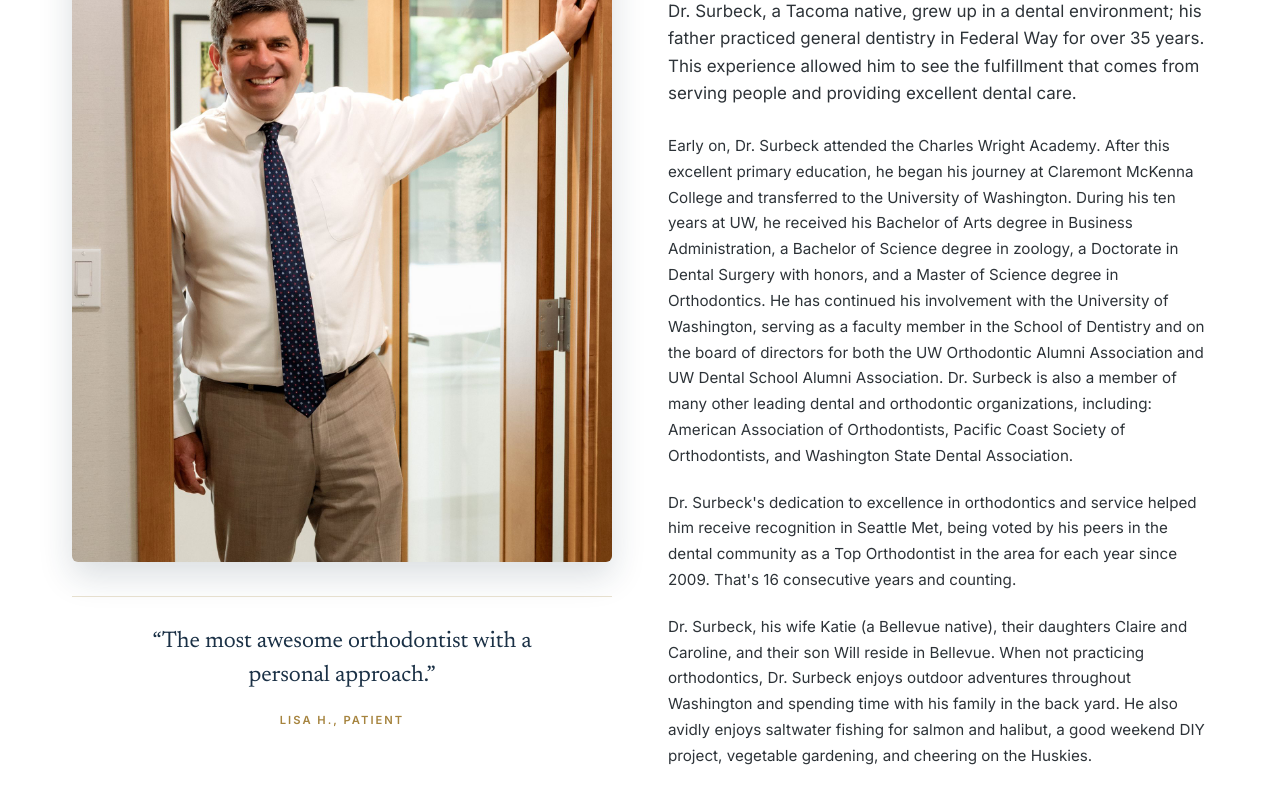
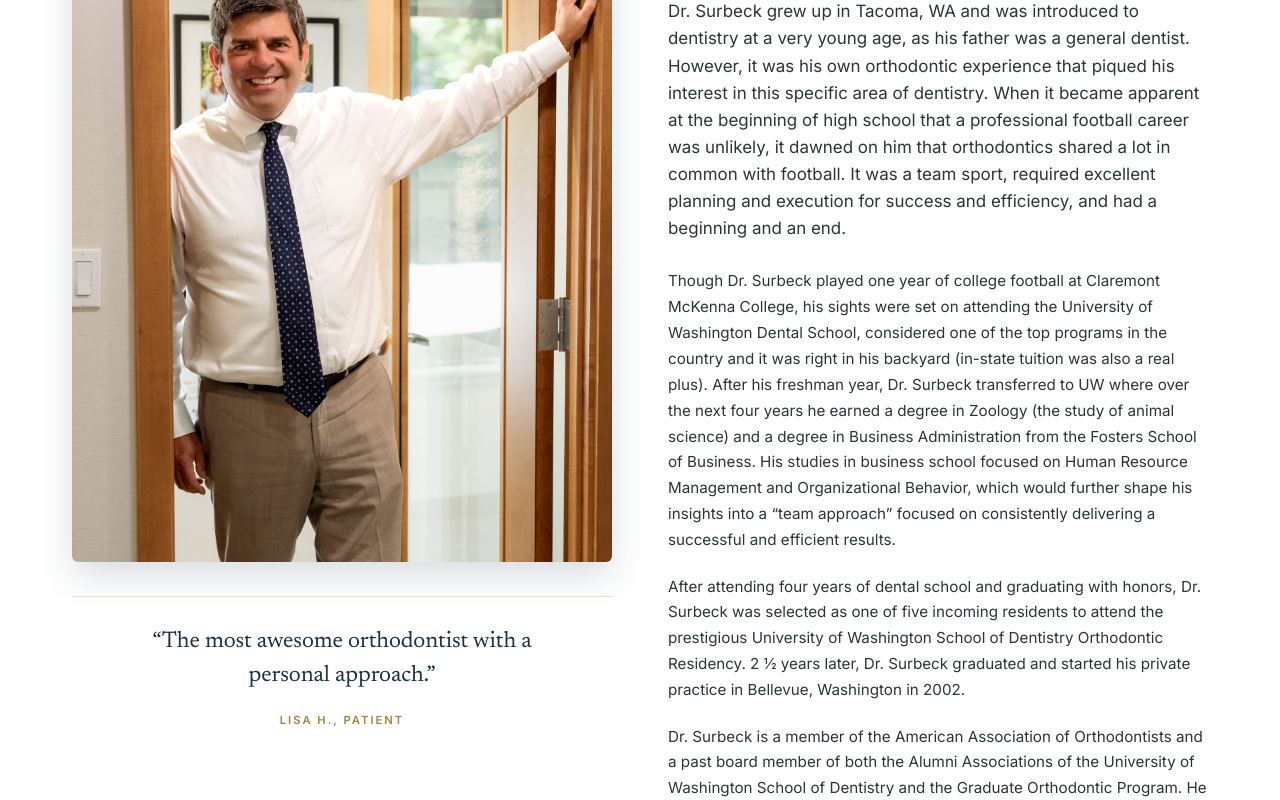
Before and after one commit to kbui041/surbeck, a React (Vite) app: page /about in a window 1280 px wide. Shown: the part 280-1080 px from the top of the page. Built offline with nearby package versions, Linux system fonts and the light colour scheme.

Commit message:
update image and surbeck bio

```diff
--- a/src/pages/About.jsx
+++ b/src/pages/About.jsx
@@ -25,42 +25,45 @@ export default function About() {
           <p className="about-role">Orthodontist &middot; Bellevue, Washington</p>
 
           <p className="lead">
-            Dr. Surbeck, a Tacoma native, grew up in a dental environment; his father
-            practiced general dentistry in Federal Way for over 35 years. This experience
-            allowed him to see the fulfillment that comes from serving people and providing
-            excellent dental care.
+          Dr. Surbeck grew up in Tacoma, WA and was introduced to dentistry at a very young age, as his
+father was a general dentist. However, it was his own orthodontic experience that piqued his
+interest in this specific area of dentistry. When it became apparent at the beginning of high
+school that a professional football career was unlikely, it dawned on him that orthodontics
+shared a lot in common with football. It was a team sport, required excellent planning and
+execution for success and efficiency, and had a beginning and an end.
           </p>
 
           <p>
-            Early on, Dr. Surbeck attended the Charles Wright Academy. After this excellent
-            primary education, he began his journey at Claremont McKenna College and
-            transferred to the University of Washington. During his ten years at UW, he
-            received his Bachelor of Arts degree in Business Administration, a Bachelor of
-            Science degree in zoology, a Doctorate in Dental Surgery with honors, and a
-            Master of Science degree in Orthodontics. He has continued his involvement with
-            the University of Washington, serving as a faculty member in the School of
-            Dentistry and on the board of directors for both the UW Orthodontic Alumni
-            Association and UW Dental School Alumni Association. Dr. Surbeck is also a member
-            of many other leading dental and orthodontic organizations, including: American
-            Association of Orthodontists, Pacific Coast Society of Orthodontists, and
-            Washington State Dental Association.
+          Though Dr. Surbeck played one year of college football at Claremont McKenna College, his
+sights were set on attending the University of Washington Dental School, considered one of the
+top programs in the country and it was right in his backyard (in-state tuition was also a real
+plus). After his freshman year, Dr. Surbeck transferred to UW where over the next four years
+he earned a degree in Zoology (the study of animal science) and a degree in Business
+Administration from the Fosters School of Business. His studies in business school focused on
+Human Resource Management and Organizational Behavior, which would further shape his
+insights into a “team approach” focused on consistently delivering a successful and efficient
+results.
           </p>
 
           <p>
-            Dr. Surbeck's dedication to excellence in orthodontics and service helped him
-            receive recognition in Seattle Met, being voted by his peers in the dental
-            community as a Top Orthodontist in the area for each year since 2009. That's 16
-            consecutive years and counting.
+          After attending four years of dental school and graduating with honors, Dr. Surbeck was
+selected as one of five incoming residents to attend the prestigious University of Washington
+School of Dentistry Orthodontic Residency. 2 ½ years later, Dr. Surbeck graduated and started
+his private practice in Bellevue, Washington in 2002.
           </p>
 
           <p>
-            Dr. Surbeck, his wife Katie (a Bellevue native), their daughters Claire and
-            Caroline, and their son Will reside in Bellevue. When not practicing orthodontics,
-            Dr. Surbeck enjoys outdoor adventures throughout Washington and spending time with
-            his family in the back yard. He also avidly enjoys saltwater fishing for salmon
-            and halibut, a good weekend DIY project, vegetable gardening, and cheering on the
-            Huskies.
+          Dr. Surbeck is a member of the American Association of Orthodontists and a past board
+member of both the Alumni Associations of the University of Washington School of Dentistry
+and the Graduate Orthodontic Program. He is a past part-time faculty member of the UW
+School of Dentistry, as well as the 1994 UW Homecoming King.
           </p>
+
+          <p>Dr. Surbeck and his wife Katie (a Bellevue native) have lived on the Eastside since 1999. Their 3
+adult children are in college or have graduated college and continue to live in the Seattle area.
+As an “empty nester”, Dr. Surbeck enjoys refining processes and focusing on patient care, as
+well as saltwater fishing, gardening, cooking and entertaining, and completing projects at their
+family cabin on Vancouver Island. At some point, he may get back in to teaching.</p>
         </div>
       </div>
     </section>
--- a/src/pages/Team.jsx
+++ b/src/pages/Team.jsx
@@ -19,6 +19,7 @@ const TEAM = [
   {
     name: "Vanessa",
     role: "Orthodontic Assistant",
+    photo: "team-vanessa.jpg",
     tone: "duo-pine",
     paras: [
       "Hi! I’m Vanessa. I enjoy orthodontics because every day feels like I’m doing arts and crafts while helping create confident smiles. Outside of the office, you can usually find me hunting down a new coffee shop with my sister, hiking with my four-legged bestie, Aiko, road-tripping, reading, or drawing.",
```
Also changed, not shown: public/team-vanessa.jpg (added).
